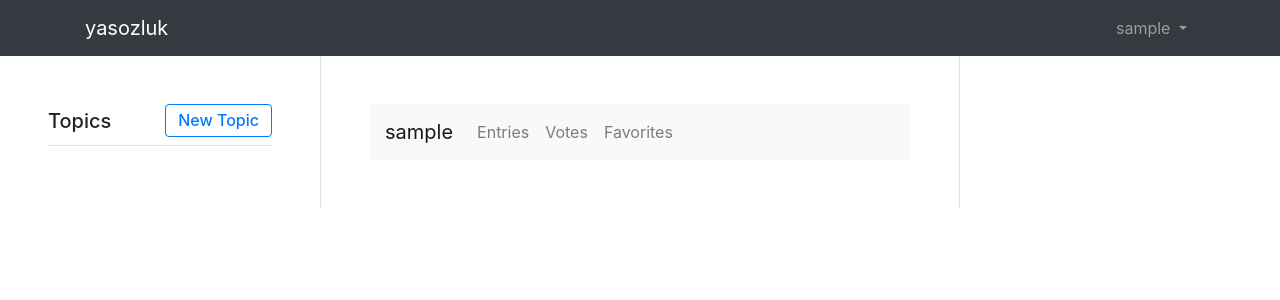
After one commit to seyyidibrahimgulec/yasozluk, a Django app: page /user_profile/votes/ in a window 1280 px wide. The commit adds this page. Shown: the top 300 px of the page. Run offline with Django 3.2, Linux system fonts and the light colour scheme; the visitor is signed in with stand-in values (Sample User, id 1); data that the repository does not hold is empty; some libraries are stand-ins or nearby versions.

Commit message:
Add user profile view

```diff
--- a/templates/base.html
+++ b/templates/base.html
@@ -24,7 +24,7 @@
                     {{ user.username }}
                   </a>
                   <div class="dropdown-menu dropdown-menu-right" aria-labelledby="userMenu">
-                    <a class="dropdown-item" href="#">My account</a>
+                    <a class="dropdown-item" href="{% url 'user_entries' %}">My account</a>
                     <div class="dropdown-divider"></div>
                     <a class="dropdown-item" href="{% url "logout" %}">Log out</a>
                   </div>
--- /dev/null
+++ b/templates/user_profile.html
@@ -0,0 +1,52 @@
+{% extends 'homepage.html' %}
+
+
+{% block middle_frame %}
+    <nav class="navbar navbar-expand-lg navbar-light bg-light">
+      <a class="navbar-brand" href="#">{{ request.user }}</a>
+      <button class="navbar-toggler" type="button" data-toggle="collapse" data-target="#navbarNavDropdown" aria-controls="navbarNavDropdown" aria-expanded="false" aria-label="Toggle navigation">
+	<span class="navbar-toggler-icon"></span>
+      </button>
+      <div class="collapse navbar-collapse" id="navbarNavDropdown">
+	<ul class="navbar-nav">
+	  <li class="nav-item">
+            <a class="nav-link" href="{% url 'user_entries' %}">Entries</a>
+	  </li>
+	  <li class="nav-item">
+            <a class="nav-link" href="{% url 'user_votes' %}">Votes</a>
+	  </li>
+	  <li class="nav-item">
+            <a class="nav-link" href="{% url 'user_favorites' %}">Favorites</a>
+	  </li>
+	</ul>
+      </div>
+    </nav>
+
+    {% if entries %}
+      <h4 class="mb-3 pt-4 pb-4 border-bottom border-top text-center">Entries</h4>
+      {% for entry in entries %}
+        <h5>{{ entry.topic.subject }}</h4>
+        {% include "includes/entry.html" %}
+      {% endfor %}
+    {% endif %}
+    {% if votes %}
+      <h4 class="mb-3 pt-4 pb-4 border-bottom border-top text-center">Votes</h4>
+      {% for vote in votes %}
+        {% with entry=vote.entry %}
+          <h5>{{ entry.topic.subject }} -- {{ vote.vote }}</h4>
+          {% include "includes/entry.html" %}
+        {% endwith %}
+      {% endfor %}
+    {% endif %}
+    {% if favorites %}
+      <h4 class="mb-3 pt-4 pb-4 border-bottom border-top text-center">Favorites</h4>
+      {% for favorite in favorites %}
+        {% with entry=favorite.entry %}
+          <h5>{{ entry.topic.subject }}</h4>
+          {% include "includes/entry.html" %}
+        {% endwith %}
+      {% endfor %}
+    {% endif %}
+    {% include "includes/pagination.html" %}
+
+{% endblock middle_frame %}
--- a/users/views.py
+++ b/users/views.py
@@ -4,6 +4,9 @@ from django.urls import reverse_lazy
 from django.views.generic import CreateView
 
 from users.forms import SignupForm
+from contents.models import Entry
+from contents.views import HomePageListView
+from interactions.models import Vote, Favorite
 
 
 class SignupView(CreateView):
@@ -16,3 +19,36 @@ class SignupView(CreateView):
         valid = super().form_valid(form)
         login(self.request, self.object)
         return valid
+
+
+class UserProfileEntryView(HomePageListView):
+    template_name = 'user_profile.html'
+    paginate_by = 5
+    context_object_name = "entries"
+
+    def get_queryset(self):
+        return (
+            Entry.objects.filter(created_by=self.request.user).order_by("-created_at")
+        )
+
+
+class UserProfileVoteView(HomePageListView):
+    template_name = 'user_profile.html'
+    paginate_by = 5
+    context_object_name = "votes"
+
+    def get_queryset(self):
+        return (
+            Vote.objects.filter(user=self.request.user)
+        )
+
+
+class UserProfileFavoriteView(HomePageListView):
+    template_name = 'user_profile.html'
+    paginate_by = 5
+    context_object_name = "favorites"
+
+    def get_queryset(self):
+        return (
+            Favorite.objects.filter(user=self.request.user)
+        )
--- a/yasozluk/urls.py
+++ b/yasozluk/urls.py
@@ -17,7 +17,7 @@ from django.contrib import admin
 from django.urls import path
 from django.contrib.auth.views import LoginView, LogoutView
 
-from users.views import SignupView
+from users.views import SignupView, UserProfileEntryView, UserProfileFavoriteView, UserProfileVoteView
 from contents.views import HomePageListView, EntryListView, NewTopicView
 
 urlpatterns = [
@@ -27,5 +27,8 @@ urlpatterns = [
     path("logout/", LogoutView.as_view(), name="logout"),
     path("", HomePageListView.as_view(), name="home"),
     path("topic/<int:topic_pk>/", EntryListView.as_view(), name="topic_entries"),
-    path("topic/new", NewTopicView.as_view(), name="new_topic")
+    path("topic/new", NewTopicView.as_view(), name="new_topic"),
+    path("user_profile/entries/", UserProfileEntryView.as_view(), name="user_entries"),
+    path("user_profile/votes/", UserProfileVoteView.as_view(), name="user_votes"),
+    path("user_profile/favorites/", UserProfileFavoriteView.as_view(), name="user_favorites"),
 ]
```
Also changed, not shown: 1 other file.
